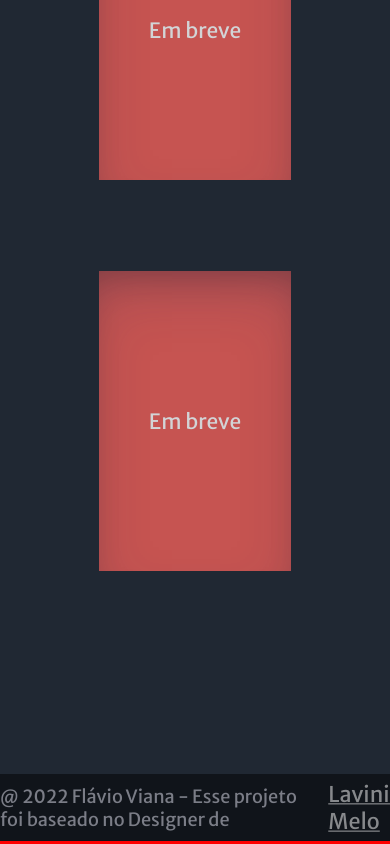
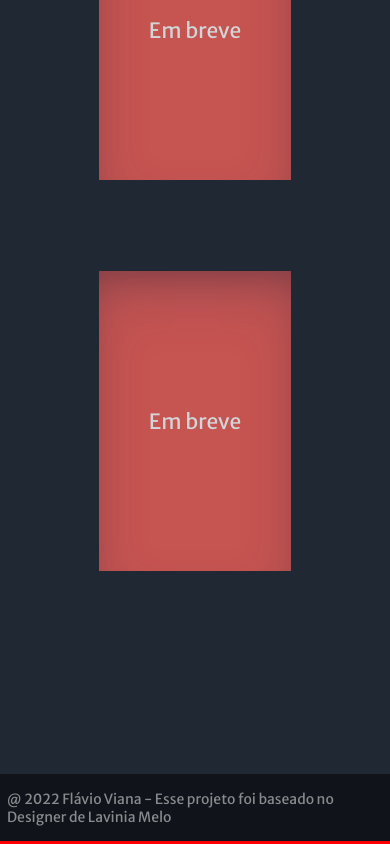
Before and after one commit to FLaVio-G/portifolio, a React (Create React App) app: page / in a window 390 px wide. Shown: the part 5131-5975 px from the top of the page. Built offline with nearby package versions, Linux system fonts and the light colour scheme.

Commit message:
Correção de responsividade

```diff
--- a/src/components/LowBar/index.tsx
+++ b/src/components/LowBar/index.tsx
@@ -6,8 +6,10 @@ function Projects() {
     <Container>
 
       <Title>
-        @ 2022 Flávio Viana - Esse projeto foi baseado no Designer de
-        <a className="lavinia" href="https://dribbble.com/shots/14125478-Developer-Personal-Portifolio-Website/attachments/5748826?mode=media">  Lavinia Melo</a>  </Title>
+
+        <a className="lavinia"
+         href="https://dribbble.com/shots/14125478-Developer-Personal-Portifolio-Website/attachments/5748826?mode=media">
+            @ 2022 Flávio Viana - Esse projeto foi baseado no Designer de Lavinia Melo</a>  </Title>
 
 
     </Container>
--- a/src/components/LowBar/styles.ts
+++ b/src/components/LowBar/styles.ts
@@ -14,6 +14,7 @@ export const Container = styled.nav`
     border-bottom-color:red;
 
 
+
   `;
 
 export const Title = styled.div`
@@ -25,13 +26,17 @@ color: #E6E7F4;
 opacity: 0.5;
 font-size:1.3rem;
 
+@media screen and (max-width: 659px){
+    font-size:1rem;
+    }
+
+
 .lavinia{
-  font-size:1.3rem;
+
+  font-size:1rem;
   margin-left: 0.5rem;
   color: white;
-  transition: 1s all ease;
-  animation: go-back 1s infinite alternate;
-
+  text-decoration: none;
 
   &:hover {
         filter:brightness(1);
@@ -42,19 +47,7 @@ font-size:1.3rem;
 
   }
 
-}
-
-@keyframes go-back {
-  from {
-    transform: translateY(0px);
-  }
-  to {
-    transform: translateX(10px) scale(1.2);
-  }
-
 
 }
 
-
-
   `;
```
